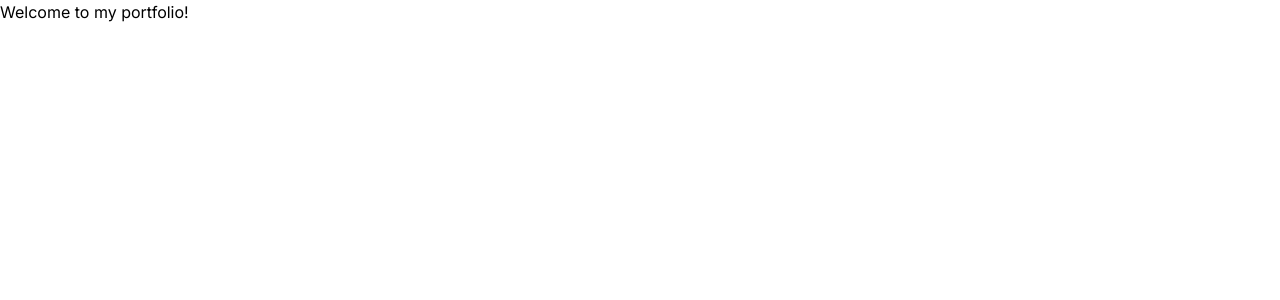
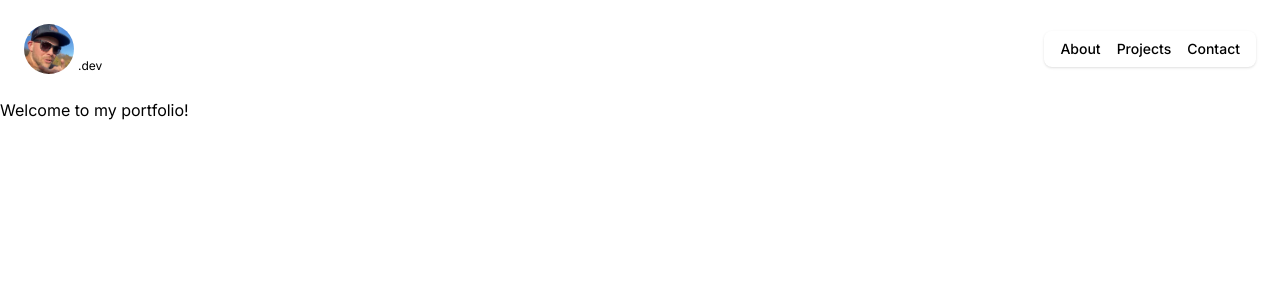
Before and after one commit to BrandonGormley/brandongormley.dev, a Next.js app: page / in a window 1280 px wide. Shown: the top 300 px of the page. Built offline with nearby package versions, Linux system fonts and the light colour scheme.

Commit message:
add Header component

```diff
--- /dev/null
+++ b/src/app/components/Header.tsx
@@ -0,0 +1,47 @@
+import Link from 'next/link';
+import Image from 'next/image';
+
+export default function Header() {
+    return (
+        <header className='flex flex-row p-4 py-8 lg:p-6 w-full justify-between items-center max-w-[1280px] mx-auto'>
+            <Link href='/'>
+                <Image
+                    src='/profile.jpeg'
+                    width={50}
+                    height={50}
+                    alt='profile image'
+                    className='rounded-full'
+                />
+            </Link>
+            <p className='mr-auto ml-1 self-end text-xs'>.dev</p>
+            <nav className='flex flex-row justify-center items-center text-sm '>
+                <ul className='flex flex-row justify-center items-center hover:border-cyan-100 hover:shadow-md shadow transition-all duration-200 rounded-lg p-2'>
+                    <li className='mx-2'>
+                        <Link
+                            className='hover:text-cyan-500 font-medium transition-all duration-100'
+                            href={'/about'}
+                        >
+                            About
+                        </Link>
+                    </li>
+                    <li className='mx-2'>
+                        <Link
+                            className='hover:text-cyan-500 font-medium transition-all duration-100'
+                            href={'/projects'}
+                        >
+                            Projects
+                        </Link>
+                    </li>
+                    <li className='mx-2'>
+                        <Link
+                            className='hover:text-cyan-500 font-medium transition-all duration-100'
+                            href={'/contact'}
+                        >
+                            Contact
+                        </Link>
+                    </li>
+                </ul>
+            </nav>
+        </header>
+    );
+}
--- a/src/app/layout.tsx
+++ b/src/app/layout.tsx
@@ -1,6 +1,8 @@
 import type { Metadata } from 'next';
 import { Inter } from 'next/font/google';
 import './globals.css';
+
+import Header from '@/app/components/Header';
 
 const inter = Inter({ subsets: ['latin'] });
 
@@ -16,7 +18,10 @@ export default function RootLayout({
 }) {
     return (
         <html lang='en'>
-            <body className={inter.className}>{children}</body>
+            <body className={inter.className}>
+                <Header />
+                {children}
+            </body>
         </html>
     );
 }
```
